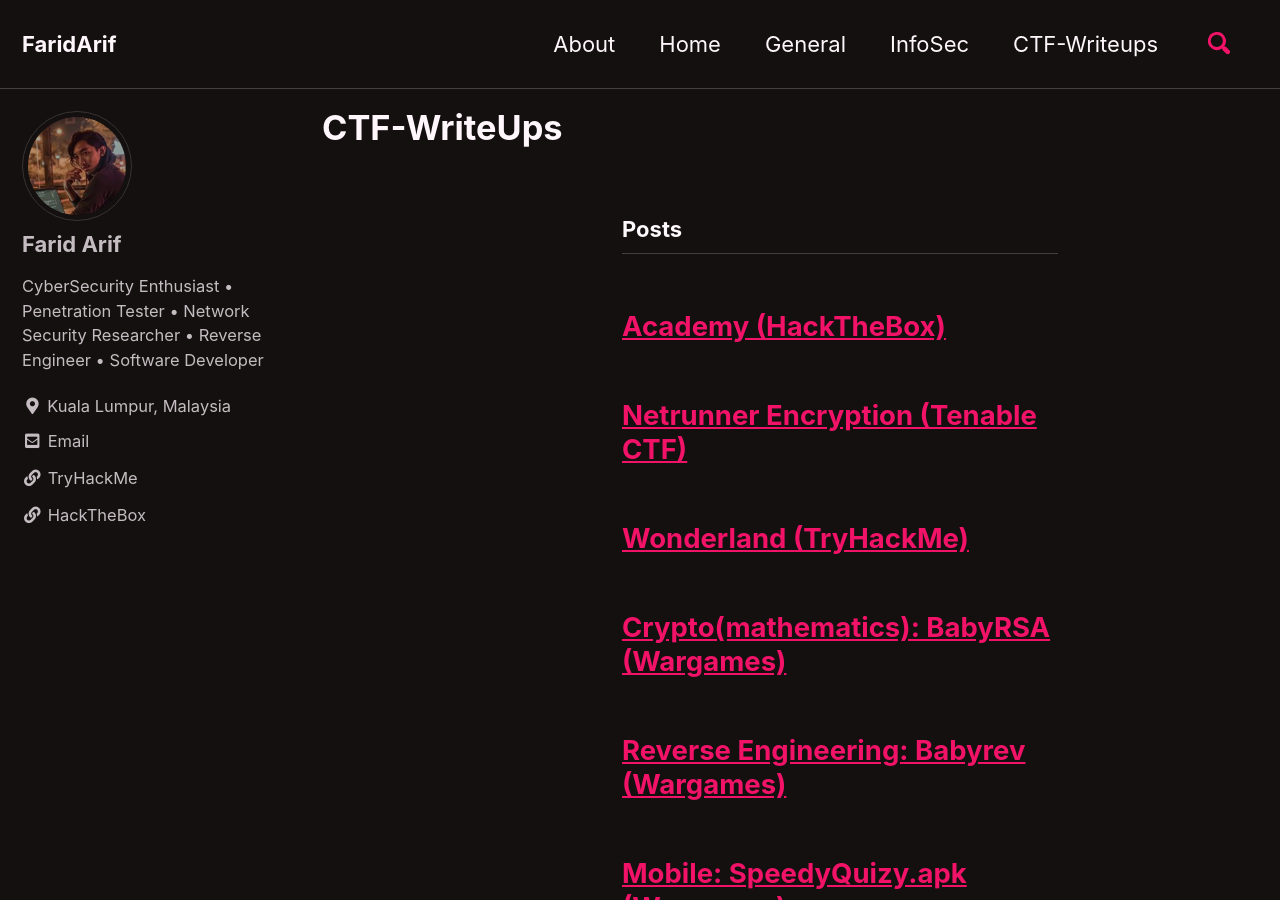
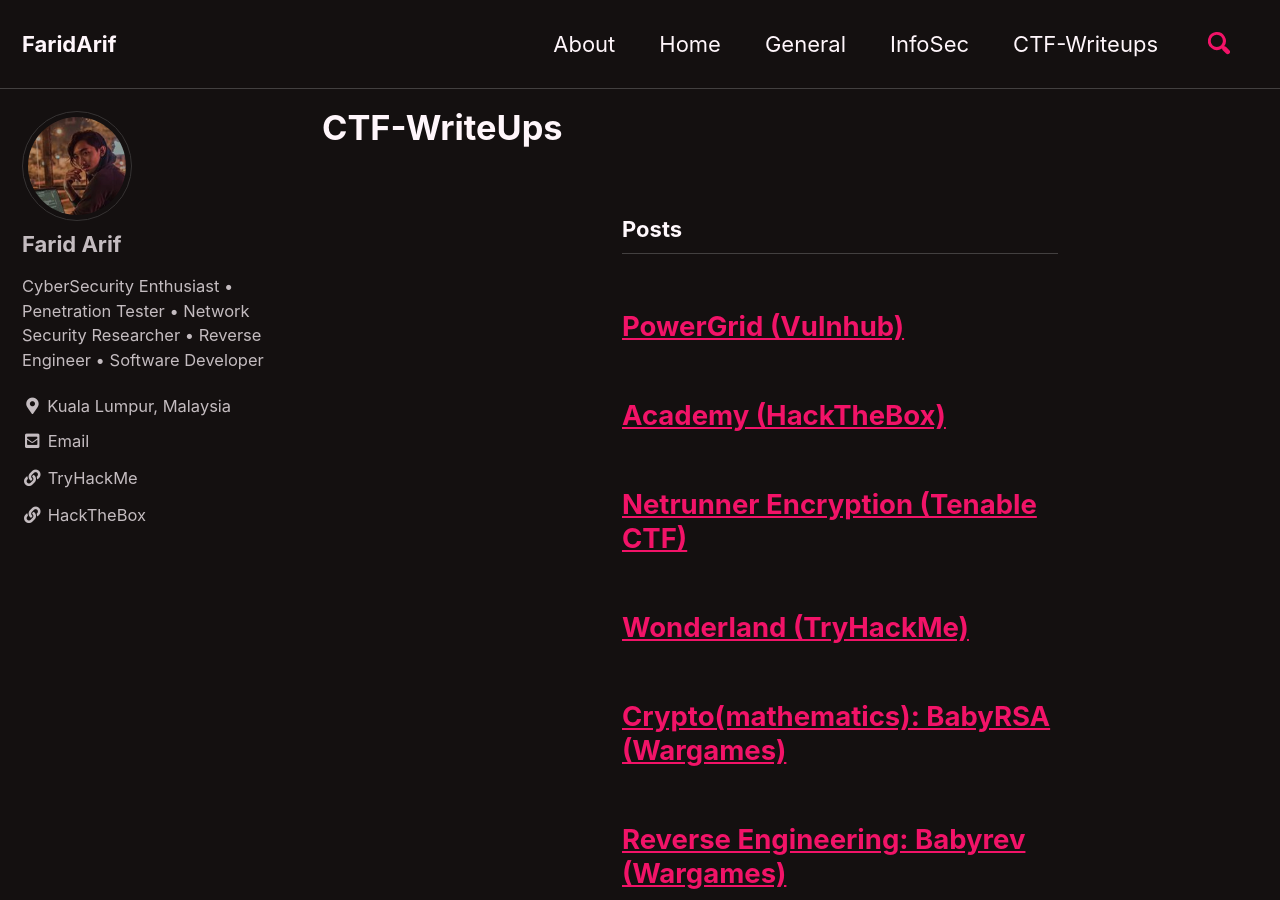
Before and after one commit to faridarif/faridarif.github.io, a Jekyll site: the page built from _pages/ctf-writeups.md, in a window 1280 px wide and 900 px high. Built offline with Jekyll 4.4.1, drawn with Linux system fonts in a browser that asks for light colours; cached includes are drawn as plain includes.

Commit message:
Update ctf-writeups.md

```diff
--- a/_pages/ctf-writeups.md
+++ b/_pages/ctf-writeups.md
@@ -9,6 +9,14 @@ author_profile: true
  <h1 id="page-title" class="page__title"></h1>
  <h3 class="archive__subtitle">Posts</h3>
  <div class="entries-list">
+  <div class="list__item">
+   <article class="archive__item" itemscope="" itemtype="https://schema.org/CreativeWork">
+    <h2 class="archive__item-title no_toc" itemprop="headline">
+     <a href="/ctf-writeups/powergrid-vh/" rel="permalink">PowerGrid (Vulnhub)</a>
+    </h2>
+    <p class="archive__item-excerpt" itemprop="description"></p>
+   </article>
+  </div>
   <div class="list__item">
    <article class="archive__item" itemscope="" itemtype="https://schema.org/CreativeWork">
     <h2 class="archive__item-title no_toc" itemprop="headline">
```
